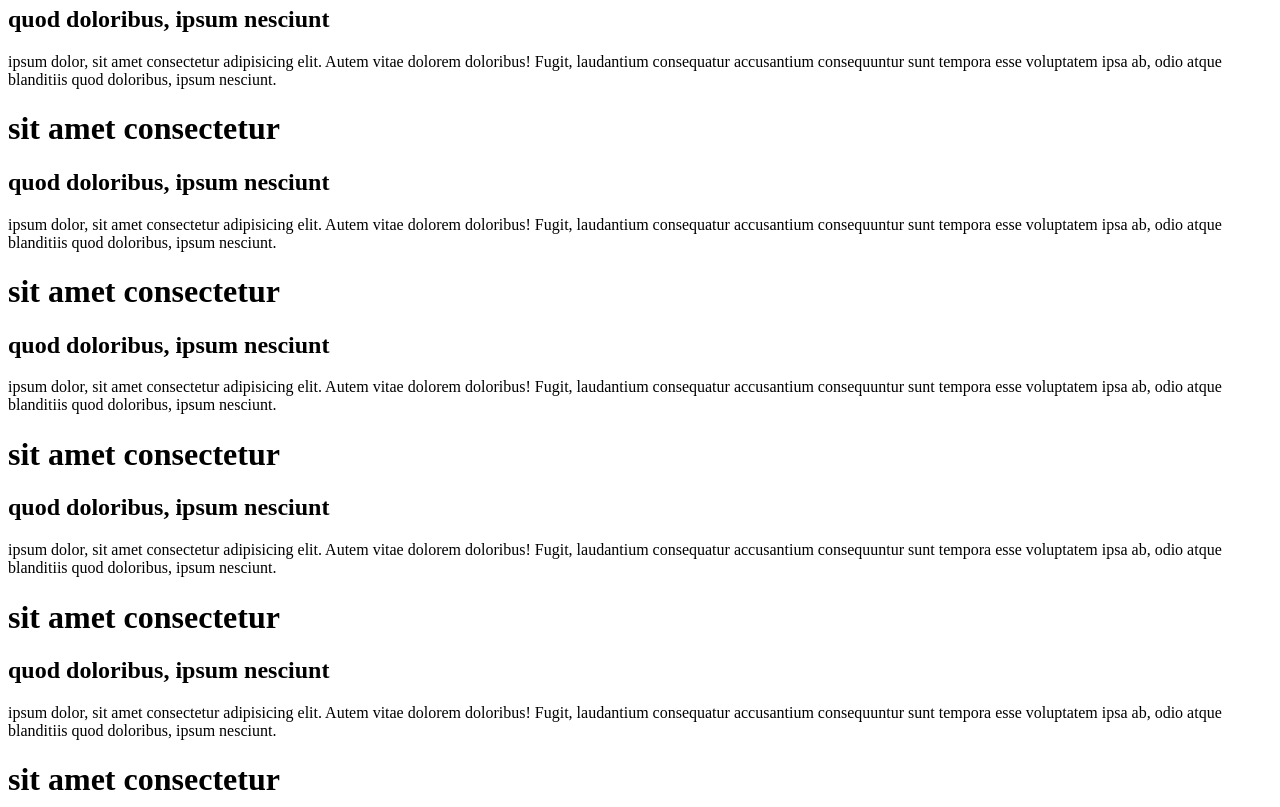
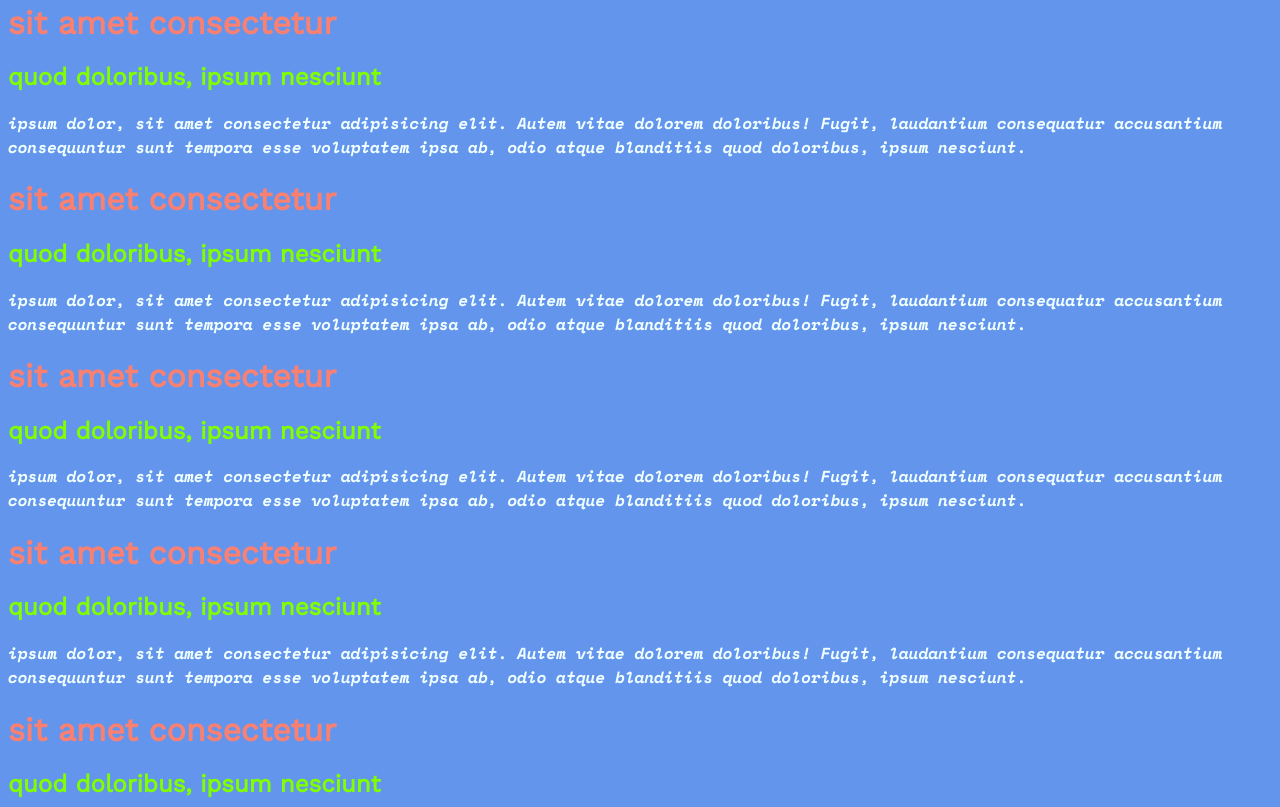
Before and after one commit to FesseDeLynx/TypoDemo2022, a plain HTML site: page index.html in a window 1280 px wide. Shown: the part 725-1532 px from the top of the page. Drawn offline with nearby package versions, Linux system fonts and the light colour scheme.

Commit message:
Paul initial font choices

```diff
--- a/css/main.css
+++ b/css/main.css
@@ -1,13 +1,20 @@
+@import url('https://fonts.googleapis.com/css2?family=Space+Mono:ital,wght@1,700&family=Work+Sans&display=swap');
+
 body {
-
+    font-family: 'Space Mono', monospace;
+    background-color: cornflowerblue;
+    color: azure;
+}
+h1, h2 {
+    font-family: 'Work Sans', sans-serif;
 }
 
 h1 {
-
+    color: salmon;
 }
 
 h2 {
-
+    color: chartreuse;
 }
 
 p {
```
